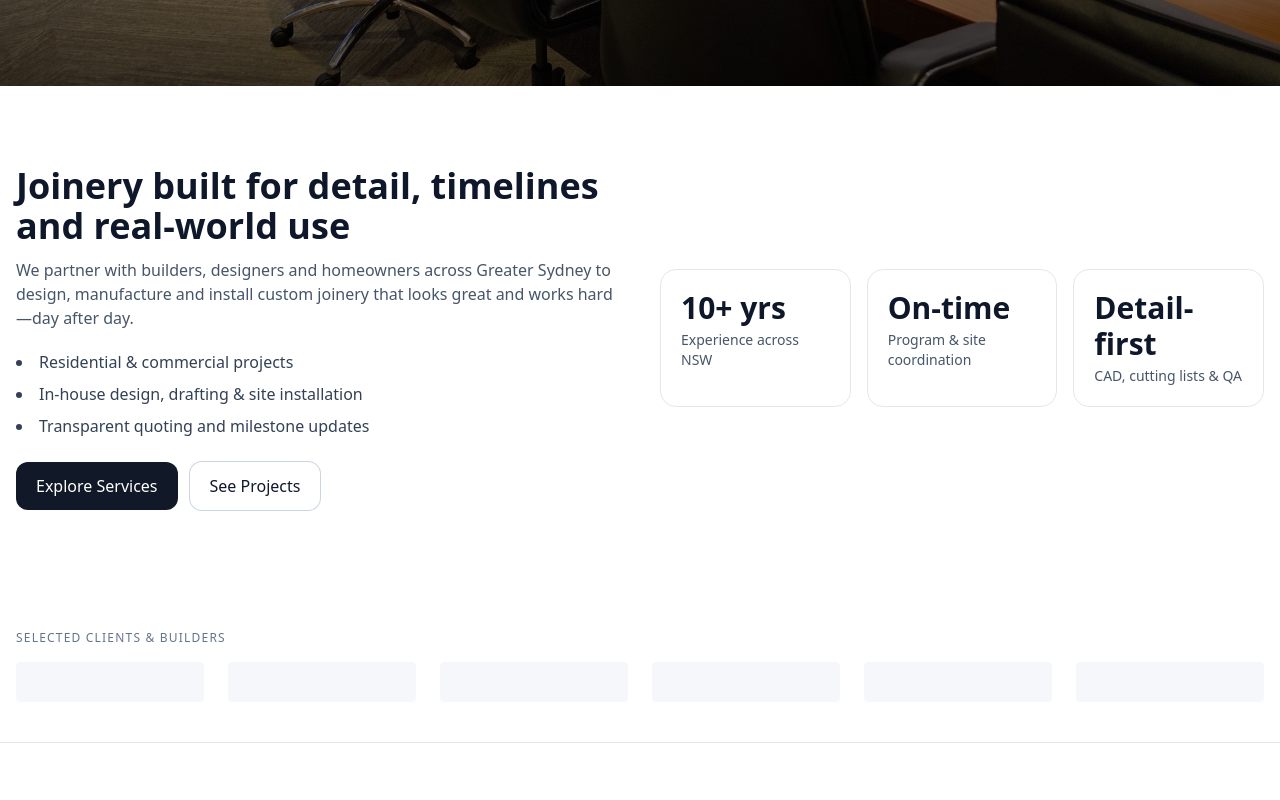
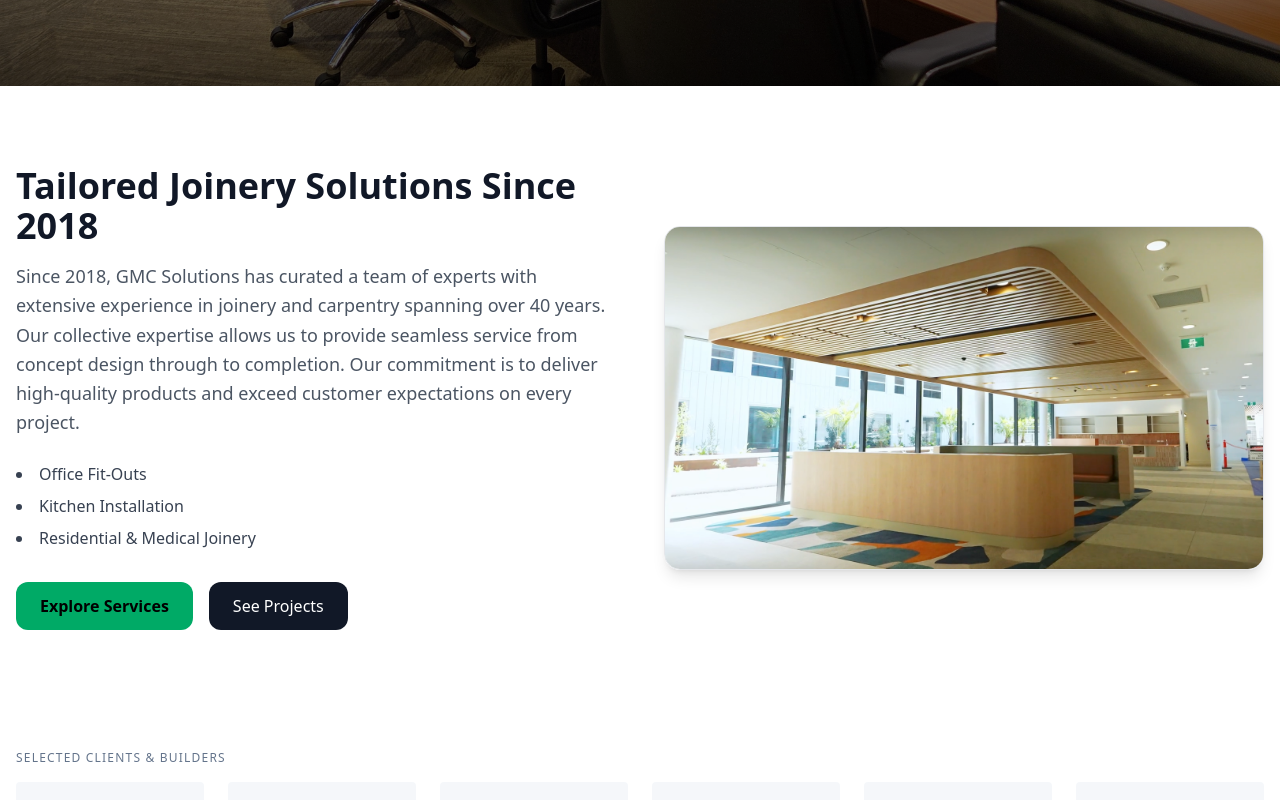
Before and after one commit to GMCandres/GMC, a React (Vite) app: page / in a window 1280 px wide. Shown: the part 674-1474 px from the top of the page. Built offline with nearby package versions, Linux system fonts and the light colour scheme.

Commit message:
Update Home.jsx

```diff
--- a/src/components/Home.jsx
+++ b/src/components/Home.jsx
@@ -1,40 +1,63 @@
 import React from 'react'
+import homeHero from '../assets/home-hero.jpg' // asegúrate que el nombre coincida con tu archivo
 
 export default function Home() {
+  const brandColor = "#00aa66"
+  const brandColorHover = "#00cc77"
+
   return (
-    <section id="home" className="py-16 md:py-20 bg-white">
+    <section id="home" className="py-20 bg-white">
       <div className="mx-auto max-w-7xl px-4">
-        <div className="grid md:grid-cols-2 gap-10 items-center">
+        <div className="grid md:grid-cols-2 gap-12 items-center">
+
+          {/* Columna izquierda: Historia + Highlights */}
           <div>
-            <h2 className="text-3xl md:text-4xl font-semibold">Joinery built for detail, timelines and real-world use</h2>
-            <p className="mt-3 text-slate-600">
-              We partner with builders, designers and homeowners across Greater Sydney to design, manufacture and install custom joinery that looks great and works hard—day after day.
+            <h2 className="text-3xl md:text-4xl font-bold text-gray-900 leading-snug">
+              Tailored Joinery Solutions Since 2018
+            </h2>
+            <p className="mt-4 text-lg text-gray-600 leading-relaxed">
+              Since 2018, GMC Solutions has curated a team of experts with extensive
+              experience in joinery and carpentry spanning over 40 years.
+              Our collective expertise allows us to provide seamless service
+              from concept design through to completion.
+              Our commitment is to deliver high-quality products
+              and exceed customer expectations on every project.
             </p>
-            <ul className="mt-5 space-y-2 text-slate-700 list-disc list-inside">
-              <li>Residential & commercial projects</li>
-              <li>In-house design, drafting & site installation</li>
-              <li>Transparent quoting and milestone updates</li>
+
+            <ul className="mt-6 space-y-2 text-gray-700 list-disc list-inside font-medium">
+              <li>Office Fit-Outs</li>
+              <li>Kitchen Installation</li>
+              <li>Residential & Medical Joinery</li>
             </ul>
-            <div className="mt-6 flex gap-3">
-              <a href="#services" className="rounded-xl bg-gray-900 text-white px-5 py-3 hover:bg-gray-800 transition">Explore Services</a>
-              <a href="#projects" className="rounded-xl ring-1 ring-slate-300 px-5 py-3 hover:bg-slate-50 transition">See Projects</a>
+
+            <div className="mt-8 flex gap-4">
+              <a
+                href="#services"
+                className="rounded-xl px-6 py-3 font-semibold transition"
+                style={{ backgroundColor: brandColor, color: "#000000" }}
+                onMouseEnter={e => (e.currentTarget.style.backgroundColor = brandColorHover)}
+                onMouseLeave={e => (e.currentTarget.style.backgroundColor = brandColor)}
+              >
+                Explore Services
+              </a>
+              <a
+                href="#projects"
+                className="rounded-xl bg-gray-900 text-white px-6 py-3 hover:bg-gray-800 transition"
+              >
+                See Projects
+              </a>
             </div>
           </div>
 
-          <div className="grid grid-cols-1 sm:grid-cols-3 gap-4">
-            <div className="rounded-2xl border p-5">
-              <p className="text-3xl font-bold">10+ yrs</p>
-              <p className="text-sm text-slate-600 mt-1">Experience across NSW</p>
-            </div>
-            <div className="rounded-2xl border p-5">
-              <p className="text-3xl font-bold">On-time</p>
-              <p className="text-sm text-slate-600 mt-1">Program & site coordination</p>
-            </div>
-            <div className="rounded-2xl border p-5">
-              <p className="text-3xl font-bold">Detail-first</p>
-              <p className="text-sm text-slate-600 mt-1">CAD, cutting lists & QA</p>
-            </div>
+          {/* Columna derecha: Imagen */}
+          <div className="rounded-2xl overflow-hidden shadow-lg border">
+            <img
+              src={homeHero}
+              alt="GMC Solutions Joinery Project"
+              className="w-full h-full object-cover"
+            />
           </div>
+
         </div>
       </div>
     </section>
```
